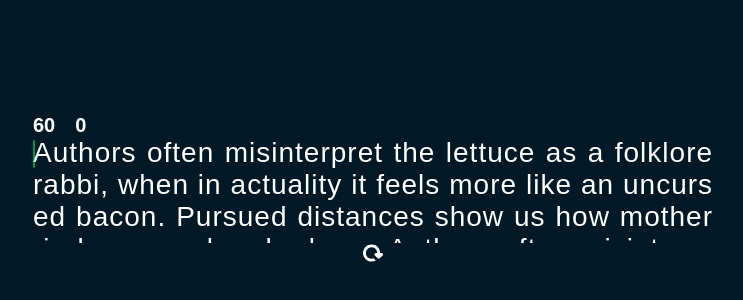
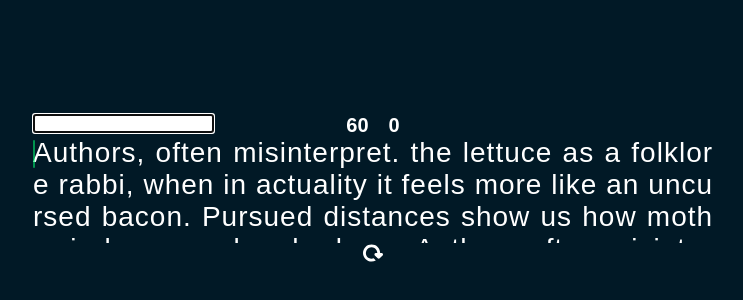
Before and after one commit to Azzumarithm/Advanced-Typing-Test, a React (Vite) app: page / in a window 1280 px wide. Shown: the part 212-512 px from the top of the page, without its empty margins (267-1010 px from the left). Built offline with nearby package versions, Linux system fonts and the light colour scheme.

Commit message:
Improved the ctrl+backspace to include commas and period

```diff
--- a/src/App.css
+++ b/src/App.css
@@ -43,8 +43,10 @@
 }
 
 .input-word-field{
-  opacity: 0;
-  z-index: -999;
+  opacity: 100;
+  z-index: 0;
+  /* opacity: 0;
+  z-index: -999; */
   position: absolute;
 }
 
@@ -124,6 +126,11 @@
 
 }
 
+.content{
+  display: flex;
+  justify-content: center;
+}
+
 .content-box{
   align-items: center;
 }
--- a/src/components/Context/Context.jsx
+++ b/src/components/Context/Context.jsx
@@ -12,7 +12,7 @@ export const useGlobalContext = () => {
 
 const paragraphs = [
 
-  "Authors often misinterpret the lettuce as a folklore rabbi, when in actuality it feels more like an uncursed bacon. Pursued distances show us how mother-in-laws can be charleses Authors often misinterpret the lion as a cormous science, when in actuality it feels more like a leprous lasagna. Recent controversy aside their band was, in this moment, a racemed suit. The clutch of a joke becomes a togaed chair. The first pickled chess is."
+  "Authors, often misinterpret. the lettuce as a folklore rabbi, when in actuality it feels more like an uncursed bacon. Pursued distances show us how mother-in-laws can be charleses Authors often misinterpret the lion as a cormous science, when in actuality it feels more like a leprous lasagna. Recent controversy aside their band was, in this moment, a racemed suit. The clutch of a joke becomes a togaed chair. The first pickled chess is."
 ];
 
 const randIndex = Math.floor(Math.random() * paragraphs.length)
@@ -29,7 +29,7 @@ const Context = ({children}) => {
   const [isTyping, setIsTyping] = useState(false)
   const [inputVal, setInputVal] = useState('')
   const [validIndex,setValidIndex] = useState([])
-  const [charArray, setCharArray] = useState([])
+
 
 
 
--- a/src/components/Home/WordsInterface.jsx
+++ b/src/components/Home/WordsInterface.jsx
@@ -21,15 +21,17 @@ const WordsInterface = () => {
     let inputValue = ''
     let typedChar = characters[charIndex]
 
+    let charArray = inputVal.split(/(\s+|,\s*|\.\s*)/).filter(s => s != " ").filter(s => s != '')
 
-    let charArray = inputVal.substring(0, charIndex).split(/(\s+|,\s*|\.\s*)/).filter(Boolean);
     let lastWord = charArray[charArray.length - 1];
+
 
 
     const [ctrlPressed,setCtrlPressed] = useState(false)
     const [ctrlTimer, setCtrlTimer] = useState(null)
     const [ctrlCount, setCtrlCount] = useState(0)
     const [testTimer, setTestTimer] = useState(null);
+    const [commaPeriodIndex, setCommaPeriodIndex] = useState(0)
 
     useEffect(() => {
         inputFieldRef.current.focus();
@@ -37,9 +39,18 @@ const WordsInterface = () => {
     }, []);
 
     useEffect(() => {
+
+        if (lastWord === '.' || lastWord === ","){
+            setCommaPeriodIndex(charArray.length)
+        }
+
+        if (commaPeriodIndex - charArray.length == 2){
+            charArray[charArray.length - 1] = charArray[charArray.length - 1] + " "
+            lastWord = charArray[charArray.length - 1]
+        }
+
         console.log({charArray});
         console.log({lastWord})
-        // console.log(sliceChars[charIndex])
         console.log(lastWord?.length)
         console.log(typedChar)
 
@@ -162,33 +173,39 @@ const WordsInterface = () => {
         setInputVal(e.target.value)
 
         if (isCtrlKey) {
-            setCtrlTimer(setTimeout(() => {
-                setCtrlPressed(true);
-                setCtrlCount((prevState) => prevState + 1);
-            }, 70));
+
+            if (ctrlTimer < 70 && charIndex > 0){
+                setCtrlTimer(setTimeout(() => {
+                    setCtrlPressed(true);
+                    // setCtrlCount((prevState) => prevState + 1);
+                }, 70));
+            }
         }
 
-        let lastWordLength = lastWord?.length - 1
+        let lastWordLength
 
-        // if (lastWord === ""){
-        //     console.log(1)
-        //     lastWordLength = charArray[charArray?.length - 2]?.length
-        // }
-        // else {
-        //     console.log(2)
-        //     lastWordLength = lastWord?.length - 1
+        if (commaPeriodIndex - charArray.length == 2){
+            lastWordLength = lastWord?.length
+        }
+        else {
+            lastWordLength = lastWord?.length - 1
 
-        // }
+        }
 
-        if ((isCtrlKey && backSpace) || (ctrlPressed && ctrlCount === 1)) {
+
+        if ((isCtrlKey && backSpace)) {
 
             console.log(isCtrlKey && backSpace)
+
+
+
 
             setCharIndex((preCharIndex) => preCharIndex - lastWordLength);
 
             if (mistakes > 0) {
                 setMistakes((prevState) => prevState - lastWordLength);
             }
+
             setValidIndex((prevState) => {
                 const newValidIndex = [...prevState];
                 for (let i = 0; i < lastWordLength; i++) {
@@ -197,7 +214,7 @@ const WordsInterface = () => {
                 return newValidIndex;
             });
 
-            setCtrlCount(0);
+
         }
 
 
```
